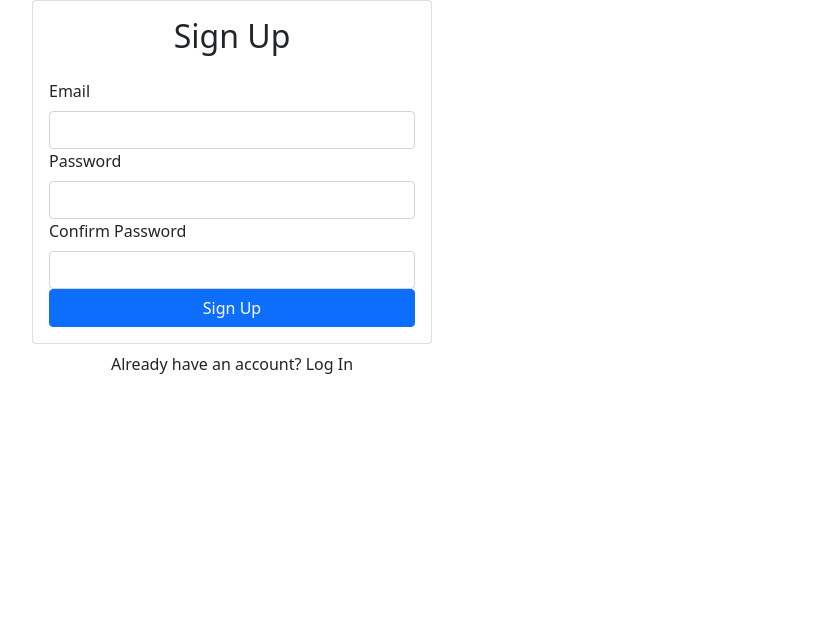
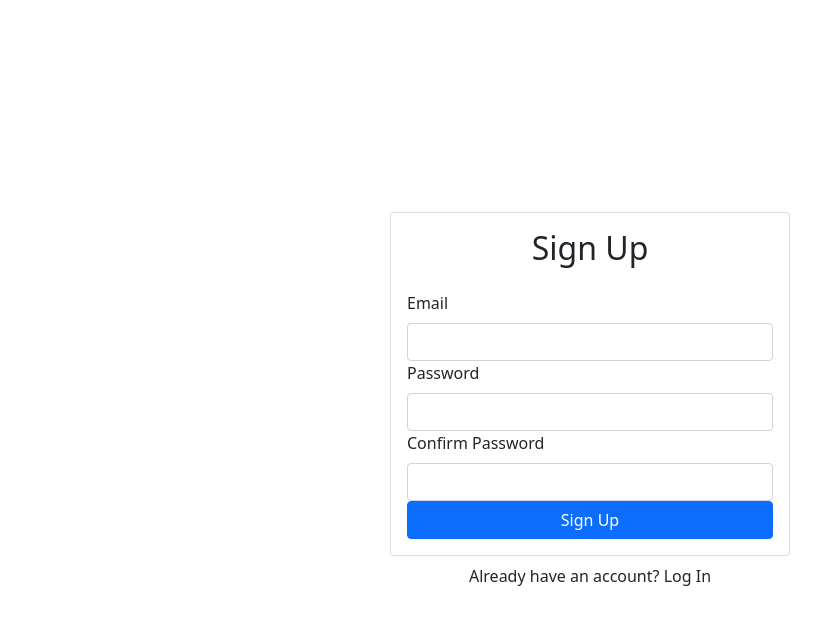
Before and after one commit to ametthapa/React-Auth-Firebase, a React (Create React App) app: page / in a window 1280 px wide. Shown: the top 624 px of the page, without its empty margins (50-871 px from the left). Built offline with nearby package versions, Linux system fonts and the light colour scheme; no server answers.

Commit message:
catch error

```diff
--- a/src/App.js
+++ b/src/App.js
@@ -1,17 +1,20 @@
 import "./App.css";
 import Signup from "./components/Signup";
 import { Container } from "react-bootstrap";
+import { AuthProvider } from "./components/contexts/AuthContext";
 
 function App() {
   return (
+    <AuthProvider>
       <Container
-      classNamr="d-flex align-items-center justify-content-center"
+        className="d-flex align-items-center justify-content-center"
         style={{ minHeight: "100vh" }}
       >
         <div className="w-100" style={{ maxWidth: "400px" }}>
           <Signup />
         </div>
       </Container>
+    </AuthProvider>
   );
 }
 
--- a/src/components/Signup.jsx
+++ b/src/components/Signup.jsx
@@ -1,18 +1,41 @@
-import { Form, Card, Button } from "react-bootstrap";
+import { Form, Card, Button, Alert } from "react-bootstrap";
 import { useRef } from "react";
-import { useAuth } from "./AuthContext";
+import { useAuth } from "./contexts/AuthContext";
+import { useState } from "react";
 
 const Signup = () => {
   const emailRef = useRef();
   const passwordRef = useRef();
   const passwordConfirmRef = useRef();
+  const { signup } = useAuth();
+  const [error, setError] = useState("");
+  const [loading, setLoading] = useState(false);
+
+  async function handleSubmit(e) {
+    e.preventDefault();
+
+    if (passwordRef.current.value !== passwordConfirmRef.current.value) {
+      return setError("Passwords do not match");
+    }
+
+    try {
+      setError("");
+      setLoading(true);
+      await signup(emailRef.current.value, passwordRef.current.value);
+    } catch (error) {
+      setError(error.message);
+      console.log(error);
+    }
+    setLoading(true);
+  }
 
   return (
     <>
       <Card>
         <Card.Body>
           <h2 className="text-center mb-4">Sign Up</h2>
-          <Form>
+          {error && <Alert variant="danger">{error}</Alert>}
+          <Form onSubmit={handleSubmit}>
             <Form.Group id="email">
               <Form.Label>Email</Form.Label>
               <Form.Control type="email" ref={emailRef} required />
@@ -25,7 +48,7 @@ const Signup = () => {
               <Form.Label>Confirm Password</Form.Label>
               <Form.Control type="password" ref={passwordConfirmRef} required />
             </Form.Group>
-            <Button type="submit" className="w-100">
+            <Button disabled={loading} type="submit" className="w-100">
               Sign Up
             </Button>
           </Form>
```
Lines whose indentation alone changed are shown as unchanged.
